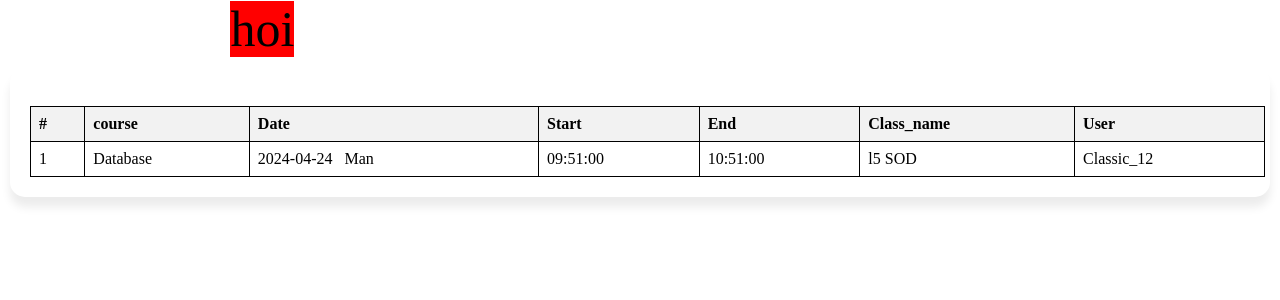
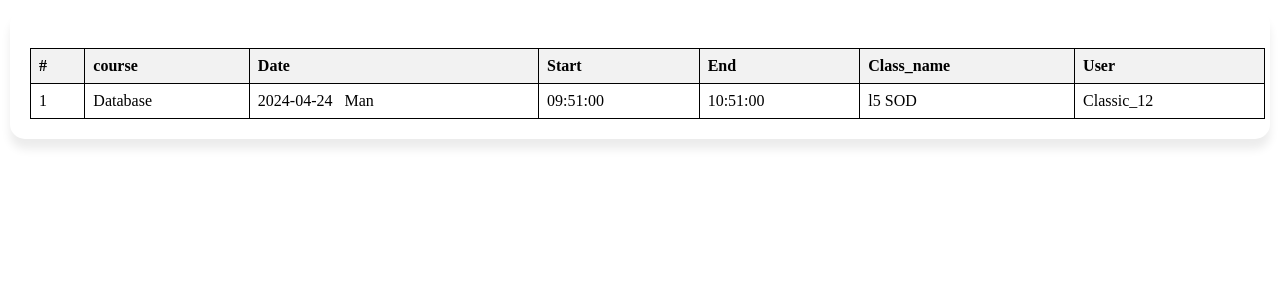
Before and after one commit to jearclaude1/Time, a PHP site: page /View/view.php in a window 1280 px wide. Shown: the top 300 px of the page. Run offline with PHP 8.4, Linux system fonts and the light colour scheme; data comes from the database, SQL or seed files in the repository.

Commit message:
Update view.php

```diff
--- a/View/view.php
+++ b/View/view.php
@@ -10,8 +10,6 @@ include "../php/connection.php";
     <title>E-time</title>
 </head>
 <body>
-    <label for="" style="background:red;">hoi</label>
-
         </div>
         <div class="right_contents">
         <table>
```
